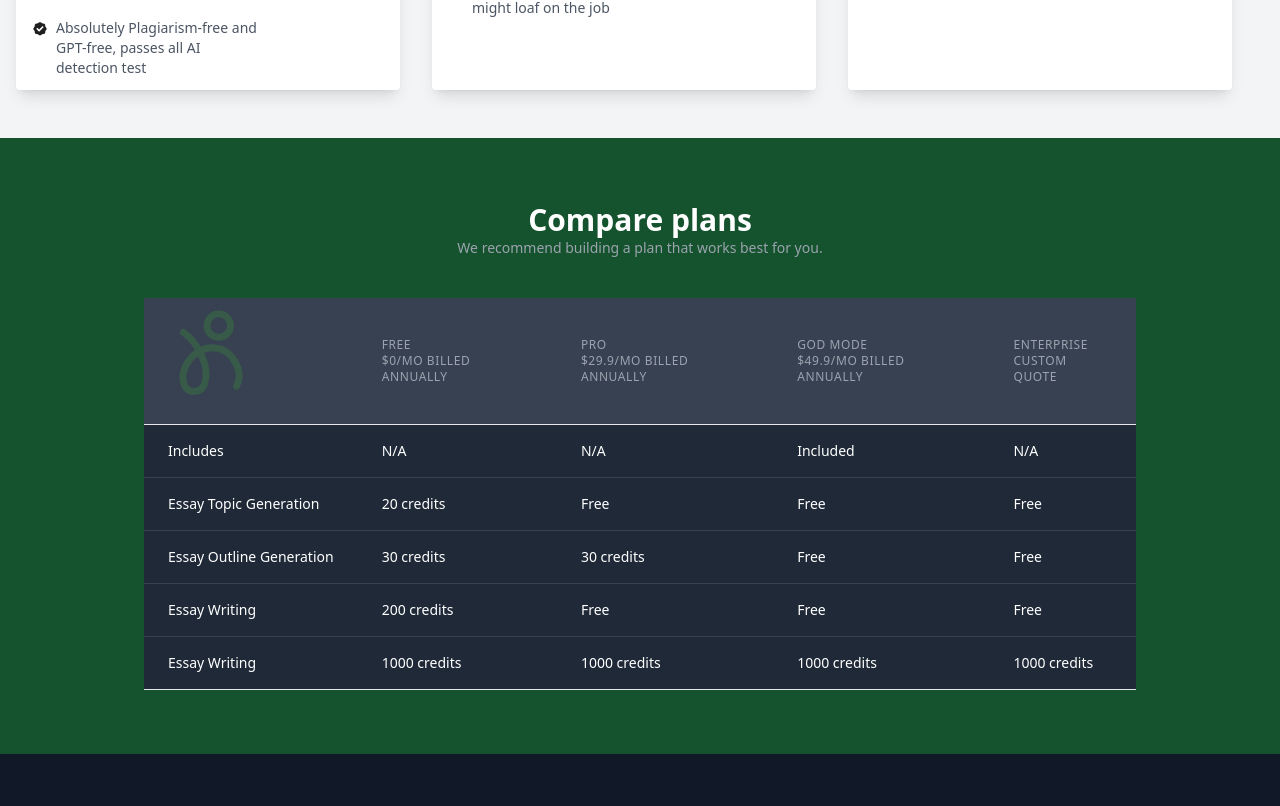
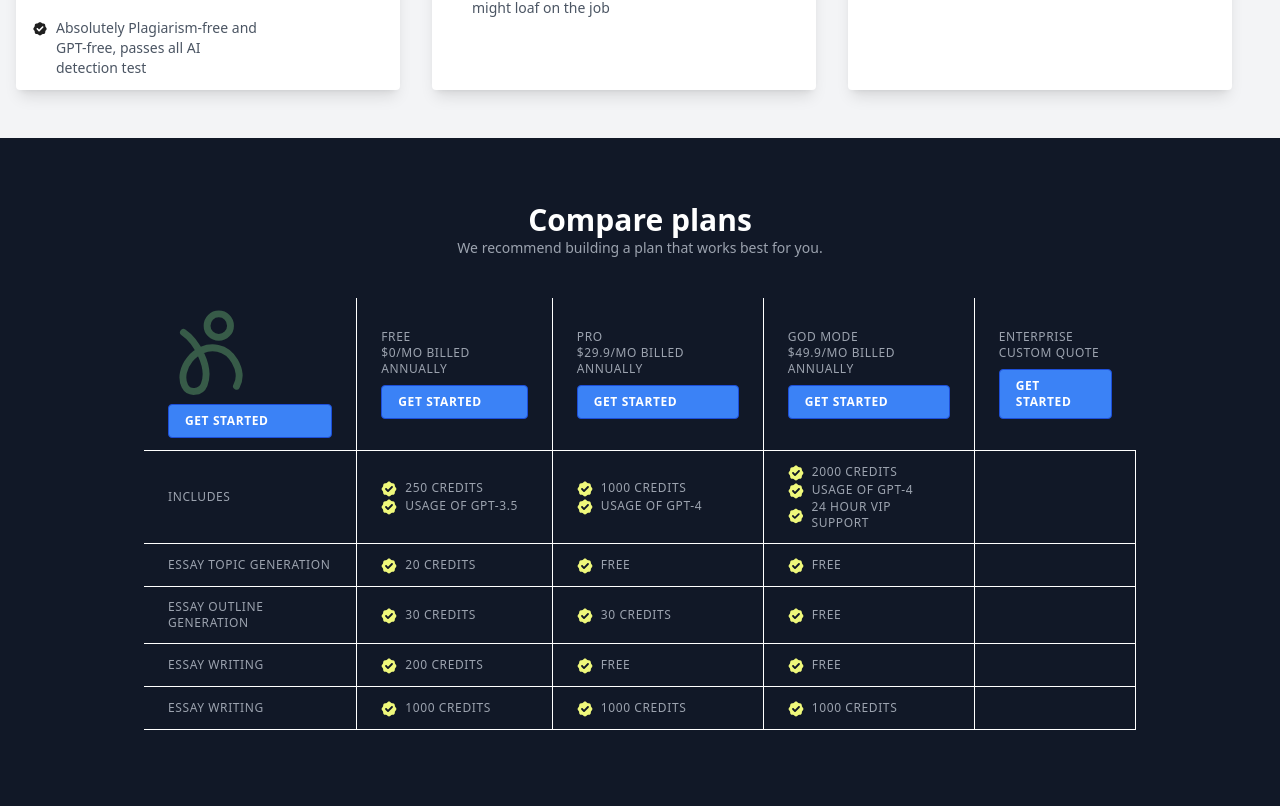
Before and after one commit to YiVal/aegis_landing_page, a React (Create React App) app: page / in a window 1280 px wide. Shown: the part 1914-2720 px from the top of the page. Built offline with nearby package versions, Linux system fonts and the light colour scheme; no server answers.

Commit message:
[F]plan_1

```diff
--- a/src/components/PricingSection.tsx
+++ b/src/components/PricingSection.tsx
@@ -1,5 +1,6 @@
 import React from "react";
 
+import { ReactComponent as CheckmarkIcon } from "../assets/mark_s.svg";
 import stemIcon from "../assets/stem.svg";
 
 type PlanHeader = {
@@ -7,6 +8,8 @@ type PlanHeader = {
   planPrice?: string;
   planLink?: string; // Assuming this is a link to the plan details or sign-up
 };
+
+type PlanType = "free" | "pro" | "godMode" | "enterprise";
 
 const tableHeaders: PlanHeader[] = [
   {
@@ -49,91 +52,101 @@ type FeatureDetails = {
 const tableBodyData: FeatureDetails[] = [
   {
     featureCategory: "Includes", // Same group for support
-    free: ["N/A"],
-    pro: ["N/A"],
-    godMode: ["Included"],
-    enterprise: ["N/A"],
+    free: ["250 credits", "Usage of GPT-3.5"],
+    pro: ["1000 credits", "Usage of GPT-4"],
+    godMode: ["2000 credits", "Usage of GPT-4", "24 hour VIP Support"],
+    enterprise: [],
   },
   {
     featureCategory: "Essay Topic Generation", // New group label
     free: ["20 credits"],
     pro: ["Free"],
     godMode: ["Free"],
-    enterprise: ["Free"],
+    enterprise: [],
   },
   {
     featureCategory: "Essay Outline Generation", // New group label
     free: ["30 credits"],
     pro: ["30 credits"],
     godMode: ["Free"],
-    enterprise: ["Free"],
+    enterprise: [],
   },
   {
     featureCategory: "Essay Writing", // Group for Essay Writing 200 credits
     free: ["200 credits"],
     pro: ["Free"],
     godMode: ["Free"],
-    enterprise: ["Free"],
+    enterprise: [],
   },
   {
     featureCategory: "Essay Writing", // Same group for Essay Writing 1000 credits
     free: ["1000 credits"],
     pro: ["1000 credits"],
     godMode: ["1000 credits"],
-    enterprise: ["1000 credits"],
+    enterprise: [],
   },
 ];
 
 const PricingSection = () => {
   return (
-    <div className="flex flex-col items-center justify-center bg-green-900 px-36 py-16">
+    <div className="flex flex-col items-center justify-center bg-gray-900 px-36 py-16">
       <div className="flex flex-col items-center mb-10">
         <h2 className="text-3xl font-semibold text-white">Compare plans</h2>
         <p className="text-sm text-gray-400">
           We recommend building a plan that works best for you.
         </p>
       </div>
-      <div className="w-full">
-        <table className="min-w-full divide-y divide-gray-200 border-gray-200 rounded-lg border-b">
-          <thead className="bg-gray-700">
+      <table className="divide-y divide-white">
+        <thead>
           <tr>
             {tableHeaders.map((header, idx) => (
-                <th
+              <td
                 key={idx}
                 scope="col"
-                  className="px-6 py-3 text-left text-xs font-medium text-gray-400 uppercase tracking-wider"
+                className={`px-6 py-3 text-left text-xs font-medium text-gray-400 uppercase tracking-wider ${idx !== tableHeaders.length - 1 ? "border-r border-white" : ""}`}
               >
-                  {header.planName}
-                  <br />
-                  {header.planPrice}
-                </th>
+                <div className="flex flex-col justify-between h-full">
+                  <div>{header.planName}</div>
+                  <div>{header.planPrice}</div>
+                  <a
+                    href={header.planLink}
+                    className="inline-block mt-2 bg-blue-500 hover:bg-blue-700 text-white font-bold py-2 px-4 rounded border border-blue-700"
+                  >
+                    Get Started
+                  </a>
+                </div>
+              </td>
             ))}
           </tr>
         </thead>
-          <tbody className="bg-gray-800 divide-y divide-gray-700">
+        <tbody className="">
           {tableBodyData.map((feature, i) => (
-              <tr key={i}>
-                <td className="px-6 py-4 whitespace-nowrap text-sm text-white">
+            <tr key={i} className="border-b border-white">
+              <td className="px-6 py-3 text-left text-xs font-medium text-gray-400 uppercase tracking-wider border-r border-white">
                 {feature.featureCategory}
               </td>
-                <td className="px-6 py-4 whitespace-nowrap text-sm text-white">
-                  {feature.free.join(", ")}
+              {(["free", "pro", "godMode", "enterprise"] as PlanType[]).map(
+                (planType, idx) => (
+                  <td
+                    key={planType}
+                    className={`px-6 py-3 text-left text-xs font-medium text-gray-400 uppercase tracking-wider ${idx !== tableHeaders.length - 1 ? "border-r border-white" : ""}`}
+                  >
+                    <ul>
+                      {(feature[planType] as string[]).map((item, idx) => (
+                        <li key={idx} className="flex items-center">
+                          <CheckmarkIcon className="w-4 h-4 mr-2 mt-0.5 inline-block" />
+                          {item}
+                        </li>
+                      ))}
+                    </ul>
                   </td>
-                <td className="px-6 py-4 whitespace-nowrap text-sm text-white">
-                  {feature.pro.join(", ")}
-                </td>
-                <td className="px-6 py-4 whitespace-nowrap text-sm text-white">
-                  {feature.godMode.join(", ")}
-                </td>
-                <td className="px-6 py-4 whitespace-nowrap text-sm text-white">
-                  {feature.enterprise.join(", ")}
-                </td>
+                ),
+              )}
             </tr>
           ))}
         </tbody>
       </table>
     </div>
-    </div>
   );
 };
 
```
Lines whose indentation alone changed are shown as unchanged.
